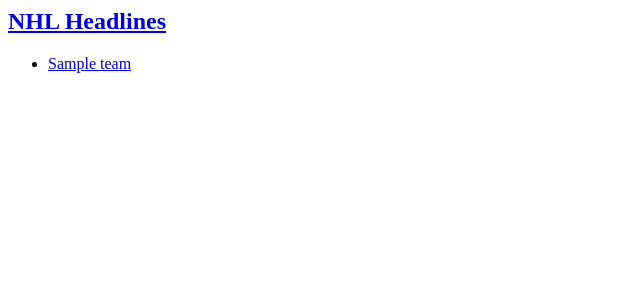
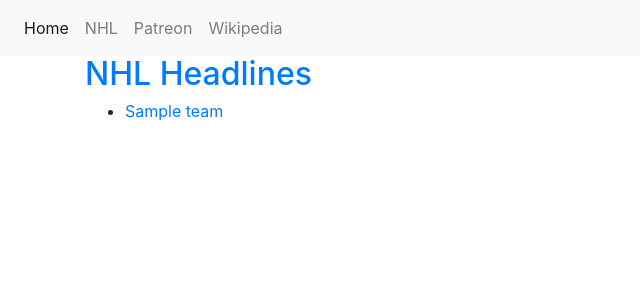
Before and after one commit to clokep/to-rss, a Flask app: template to_rss/templates/nhl.html in a window 1280 px wide. Shown: the top 300 px of the page, without its empty margins (0-640 px from the left). Run offline with Flask 2, Linux system fonts and the light colour scheme; the template is opened without the code that fills it: most values are stand-ins (such as "Sample title", 1, 10 or a date in 2020); some libraries are stand-ins or nearby versions.

Commit message:
Add a simple base template.

```diff
--- a/server.py
+++ b/server.py
@@ -1,5 +1,5 @@
 """
-Simple Flask server that combines both the NHL and Wikipedia news parsers.
+Simple Flask server that provides paths to the various RSS feeds.
 
 """
 
--- /dev/null
+++ b/to_rss/templates/base.html
@@ -0,0 +1,41 @@
+<!DOCTYPE html>
+<html lang="en">
+  <head>
+    <!-- Required meta tags -->
+    <meta charset="utf-8">
+    <meta name="viewport" content="width=device-width, initial-scale=1, shrink-to-fit=no">
+
+    <!-- Bootstrap CSS -->
+    <link rel="stylesheet" href="https://maxcdn.bootstrapcdn.com/bootstrap/4.0.0-beta/css/bootstrap.min.css" integrity="sha384-/Y6pD6FV/Vv2HJnA6t+vslU6fwYXjCFtcEpHbNJ0lyAFsXTsjBbfaDjzALeQsN6M" crossorigin="anonymous">
+  </head>
+  <body>
+    <nav class="navbar navbar-expand-lg navbar-light bg-light">
+      <div class="collapse navbar-collapse">
+        <ul class="navbar-nav mr-auto">
+          <li class="nav-item active">
+            <a class="nav-link" href="/">Home <span class="sr-only">(current)</span></a>
+          </li>
+          <li class="nav-item">
+            <a class="nav-link" href="/nhl/">NHL</a>
+          </li>
+          <li class="nav-item">
+            <a class="nav-link" href="/patreon/">Patreon</a>
+          </li>
+          <li class="nav-item">
+            <a class="nav-link" href="/wikipedia/">Wikipedia</a>
+          </li>
+        </ul>
+      </div>
+    </nav>
+
+    <div class="container">
+      {% block body %}{% endblock %}
+    </div>
+
+    <!-- Optional JavaScript -->
+    <!-- jQuery first, then Popper.js, then Bootstrap JS -->
+    <script src="https://code.jquery.com/jquery-3.2.1.slim.min.js" integrity="sha384-KJ3o2DKtIkvYIK3UENzmM7KCkRr/rE9/Qpg6aAZGJwFDMVNA/GpGFF93hXpG5KkN" crossorigin="anonymous"></script>
+    <script src="https://cdnjs.cloudflare.com/ajax/libs/popper.js/1.11.0/umd/popper.min.js" integrity="sha384-b/U6ypiBEHpOf/4+1nzFpr53nxSS+GLCkfwBdFNTxtclqqenISfwAzpKaMNFNmj4" crossorigin="anonymous"></script>
+    <script src="https://maxcdn.bootstrapcdn.com/bootstrap/4.0.0-beta/js/bootstrap.min.js" integrity="sha384-h0AbiXch4ZDo7tp9hKZ4TsHbi047NrKGLO3SEJAg45jXxnGIfYzk4Si90RDIqNm1" crossorigin="anonymous"></script>
+  </body>
+</html>
--- a/to_rss/templates/nhl.html
+++ b/to_rss/templates/nhl.html
@@ -1,10 +1,10 @@
-<html>
-  <body>
+{% extends 'base.html' %}
+
+{% block body %}
 <h2><a href="/nhl/news/">NHL Headlines</a></h2>
 <ul>
   {% for short, name in teams|dictsort(false, 'value') %}
   <li><a href="/nhl/{{ short }}/">{{ name }}</a></li>
   {% endfor %}
 </ul>
-  </body>
-</html>
+{% endblock %}
```
Also changed, not shown: to_rss/templates/index.html (+9 -9 lines), to_rss/templates/patreon.html (+5 -5 lines), to_rss/templates/wikipedia.html (+5 -5 lines). Lines whose indentation alone changed are shown as unchanged.
